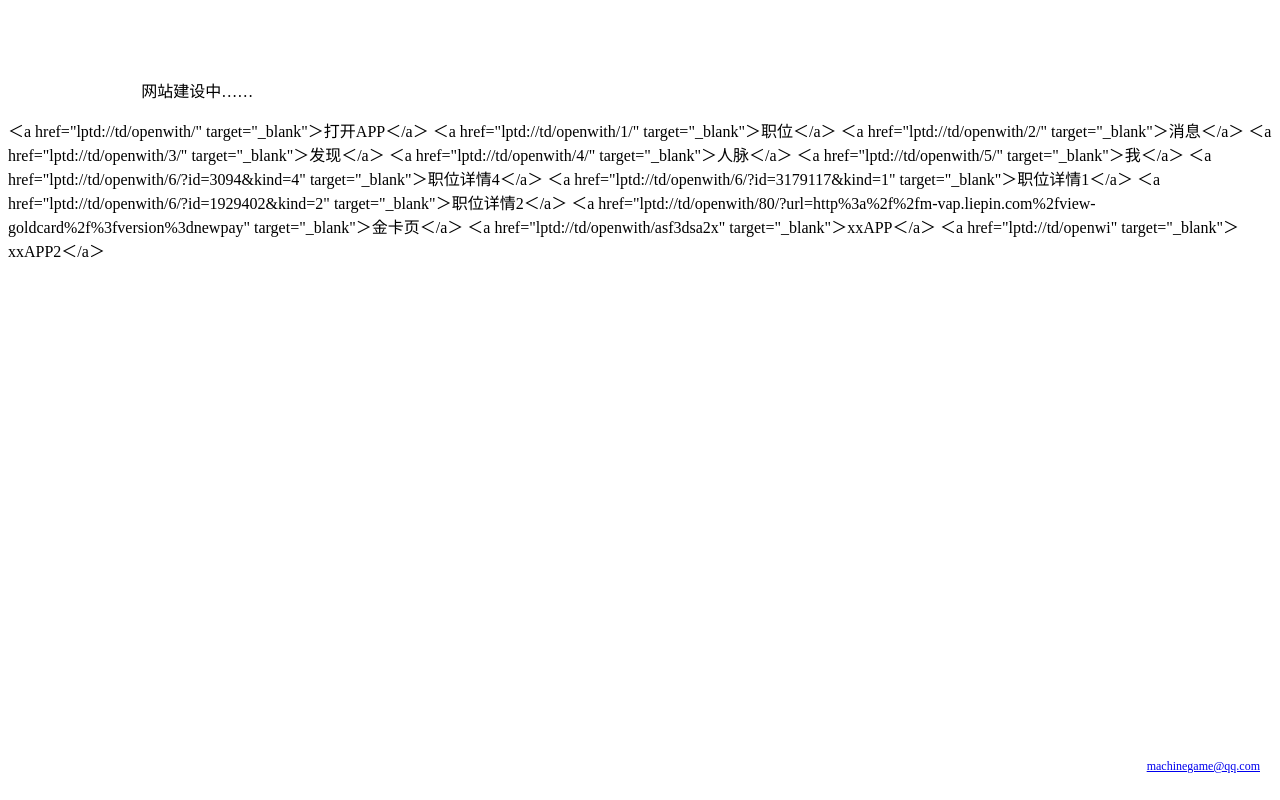
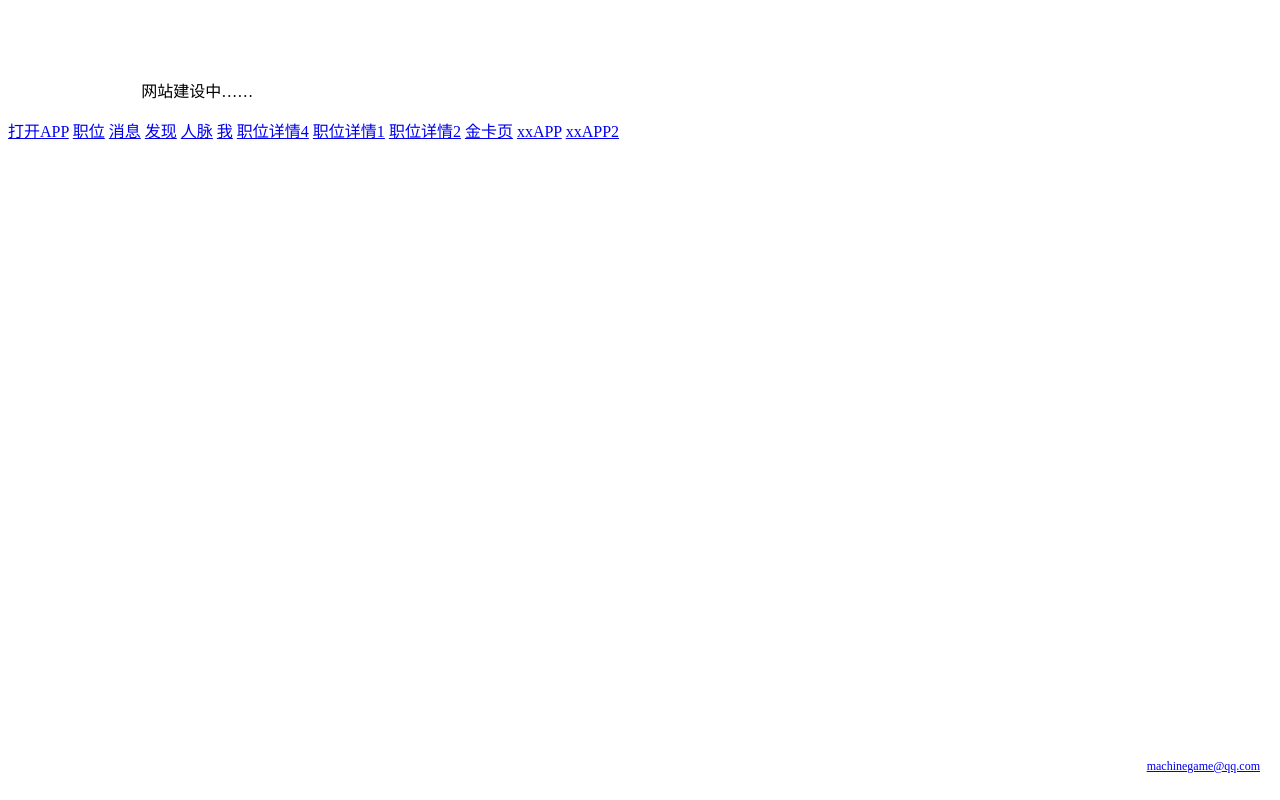
Before and after one commit to machinegame/machinegame.github.io, a plain HTML site: page index.html in a window 1280 px wide. Drawn offline with Linux system fonts and the light colour scheme.

Commit message:
Update index.html

```diff
--- a/index.html
+++ b/index.html
@@ -8,18 +8,18 @@
 <div>
 <br /><br /><br />
 <p align=left style='margin-left:100.0pt;text-align:left'><span style='font-size:12.0pt'>网站建设中……</span></p>
-  ＜a href="lptd://td/openwith/" target="_blank"＞打开APP＜/a＞
-＜a href="lptd://td/openwith/1/" target="_blank"＞职位＜/a＞
-＜a href="lptd://td/openwith/2/" target="_blank"＞消息＜/a＞
-＜a href="lptd://td/openwith/3/" target="_blank"＞发现＜/a＞
-＜a href="lptd://td/openwith/4/" target="_blank"＞人脉＜/a＞
-＜a href="lptd://td/openwith/5/" target="_blank"＞我＜/a＞
-＜a href="lptd://td/openwith/6/?id=3094&kind=4" target="_blank"＞职位详情4＜/a＞
-＜a href="lptd://td/openwith/6/?id=3179117&kind=1" target="_blank"＞职位详情1＜/a＞
-＜a href="lptd://td/openwith/6/?id=1929402&kind=2" target="_blank"＞职位详情2＜/a＞
-＜a href="lptd://td/openwith/80/?url=http%3a%2f%2fm-vap.liepin.com%2fview-goldcard%2f%3fversion%3dnewpay" target="_blank"＞金卡页＜/a＞
-＜a href="lptd://td/openwith/asf3dsa2x" target="_blank"＞xxAPP＜/a＞
-＜a href="lptd://td/openwi" target="_blank"＞xxAPP2＜/a＞
+<a href="lptd://td/openwith/" target="_blank">打开APP</a>
+<a href="lptd://td/openwith/1/" target="_blank">职位</a>
+<a href="lptd://td/openwith/2/" target="_blank">消息</a>
+<a href="lptd://td/openwith/3/" target="_blank">发现</a>
+<a href="lptd://td/openwith/4/" target="_blank">人脉</a>
+<a href="lptd://td/openwith/5/" target="_blank">我</a>
+<a href="lptd://td/openwith/6/?id=3094&kind=4" target="_blank">职位详情4</a>
+<a href="lptd://td/openwith/6/?id=3179117&kind=1" target="_blank">职位详情1</a>
+<a href="lptd://td/openwith/6/?id=1929402&kind=2" target="_blank">职位详情2</a>
+<a href="lptd://td/openwith/80/?url=http%3a%2f%2fm-vap.liepin.com%2fview-goldcard%2f%3fversion%3dnewpay" target="_blank">金卡页</a>
+<a href="lptd://td/openwith/asf3dsa2x" target="_blank">xxAPP</a>
+<a href="lptd://td/openwi" target="_blank">xxAPP2</a>
 </div>
 <div style="position:fixed;bottom:10px;right:20px;">
   <p style="text-align:right"><span style="font-size:9.0pt">
```
